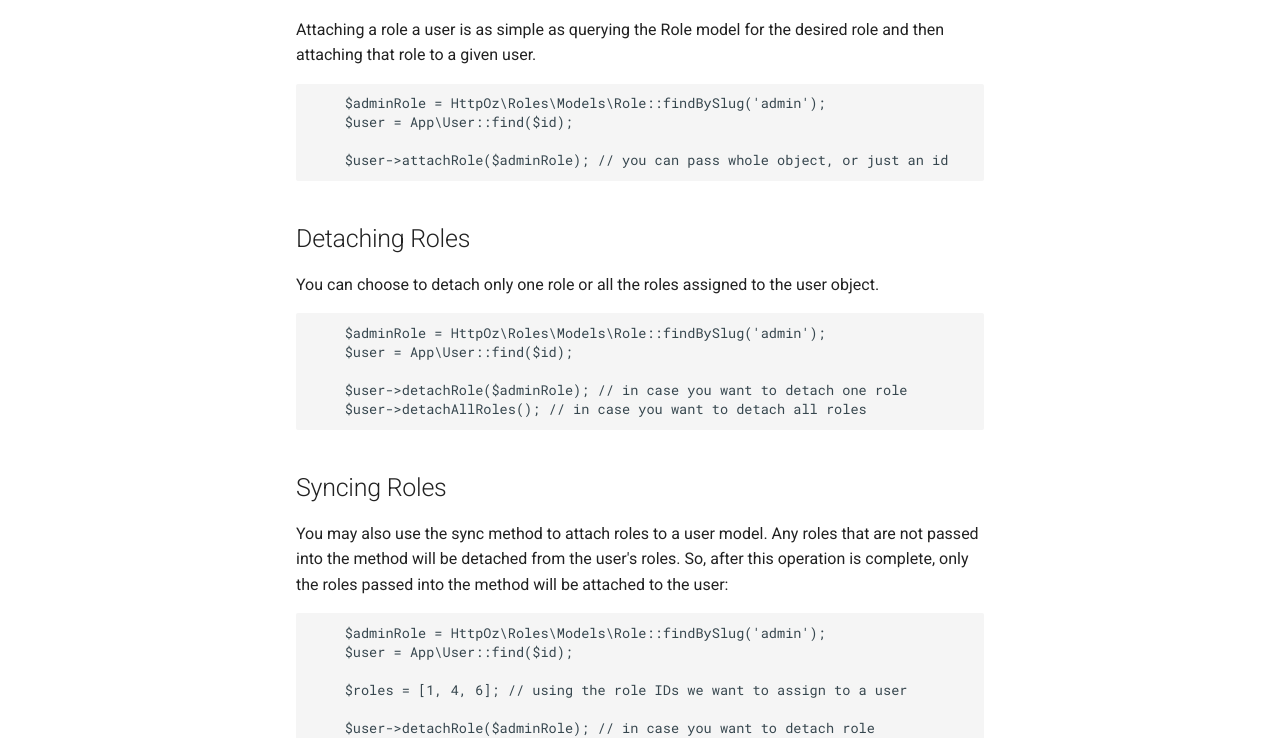
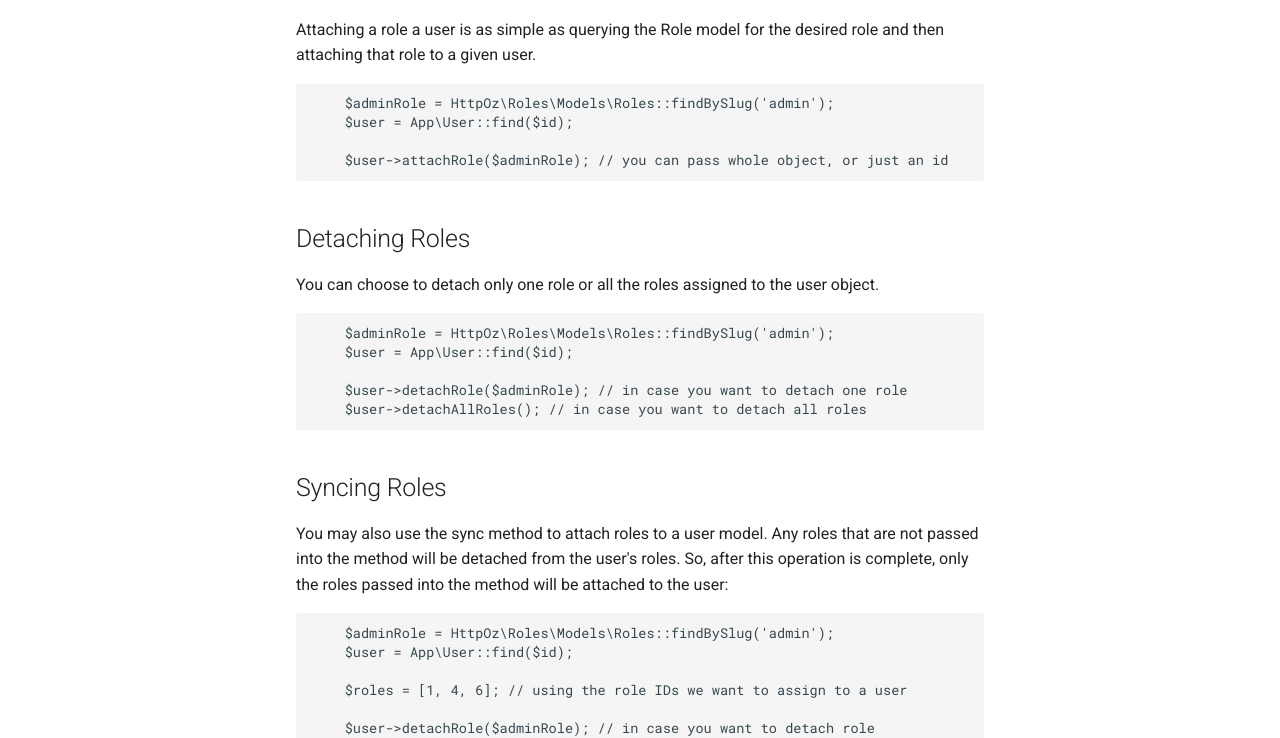
Before and after one commit to httpoz/roles, an MkDocs documentation site: the page built from docs/roles/managing-roles.md, in a window 1280 px wide and 1265 px high. Shown: the part 409-1147 px from the top of the window. Built offline with MkDocs 1.6.1 and Material for MkDocs 9.7.7, drawn with Linux system fonts in a browser that asks for light colours; comment, search, counter and statistics services are not loaded; old or Windows-style settings are respelled for this version of MkDocs.

Commit message:
Revert "Fixes #31"
This reverts commit 7d26268ba976e628d0b9599c014888cccbbeb9c7.

````diff
--- a/docs/roles/managing-roles.md
+++ b/docs/roles/managing-roles.md
@@ -6,7 +6,7 @@ There are multiple ways to work with your roles once you have created them. This
 ## Attaching Roles
 Attaching a role a user is as simple as querying the Role model for the desired role and then attaching that role to a given user.
 ```php
-    $adminRole = HttpOz\Roles\Models\Role::findBySlug('admin');
+    $adminRole = HttpOz\Roles\Models\Roles::findBySlug('admin');
     $user = App\User::find($id);
 
     $user->attachRole($adminRole); // you can pass whole object, or just an id
@@ -15,7 +15,7 @@ Attaching a role a user is as simple as querying the Role model for the desired
 ## Detaching Roles
 You can choose to detach only one role or all the roles assigned to the user object.
 ```php
-    $adminRole = HttpOz\Roles\Models\Role::findBySlug('admin');
+    $adminRole = HttpOz\Roles\Models\Roles::findBySlug('admin');
     $user = App\User::find($id);
 
     $user->detachRole($adminRole); // in case you want to detach one role
@@ -25,7 +25,7 @@ You can choose to detach only one role or all the roles assigned to the user obj
 ## Syncing Roles
 You may also use the sync method to attach roles to a user model. Any roles that are not passed into the method will be detached from the user's roles. So, after this operation is complete, only the roles passed into the method will be attached to the user:
 ```php
-    $adminRole = HttpOz\Roles\Models\Role::findBySlug('admin');
+    $adminRole = HttpOz\Roles\Models\Roles::findBySlug('admin');
     $user = App\User::find($id);
 
     $roles = [1, 4, 6]; // using the role IDs we want to assign to a user
````
